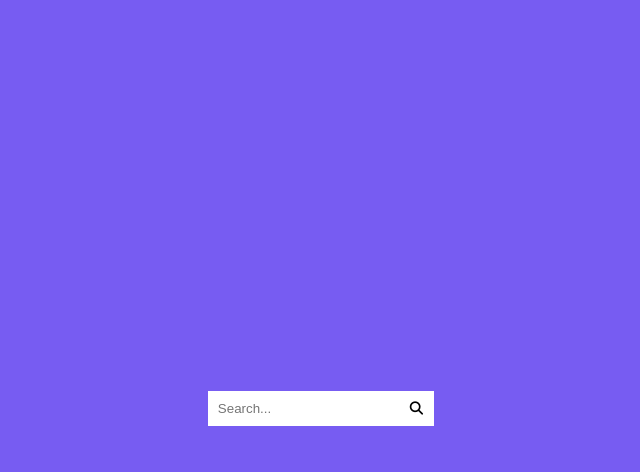
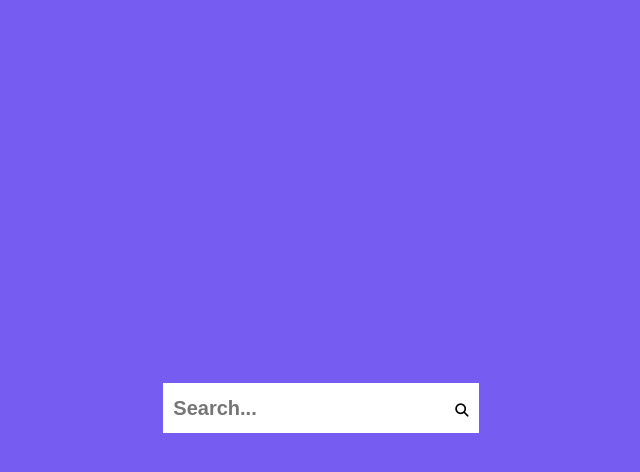
Before and after one commit to acciojob/Interactive-Search-aniket100200, a website: page main.html in a window 1280 px wide. Both pictures are taken after a click on the button 735 px from the left and 408 px from the top of the page. Shown: the whole page, without its empty margins (319-959 px from the left). Drawn offline with Linux system fonts and the light colour scheme.

Commit message:
created a submission

```diff
--- a/main.html
+++ b/main.html
@@ -11,8 +11,8 @@
 	<!-- the entire body must be written by student -->
 
 	<div class='search'>
-		<input class='input' placeholder='Search...'>
-		<button class='btn' onclick='fun()'><i class="fa-solid fa-magnifying-glass"></i></button>
+		<input class='input search' placeholder='Search...'>
+		<button class='btn search' onclick='fun()'><i class="fa-solid fa-magnifying-glass"></i></button>
 	</div>
     <script type="text/javascript" src="./script.js">
 </script>
--- a/script.js
+++ b/script.js
@@ -1,5 +1,11 @@
 //your JS code here. If required.
 
 function fun() {
+	let arr=document.getElementsByClassName("search");
+	let div=arr[0];
+	let input=arr[1];
+	let button=arr[2];
 
+	div.style="height:40px";
+	input.style="height:30px; font-size:20px";
 }
```
